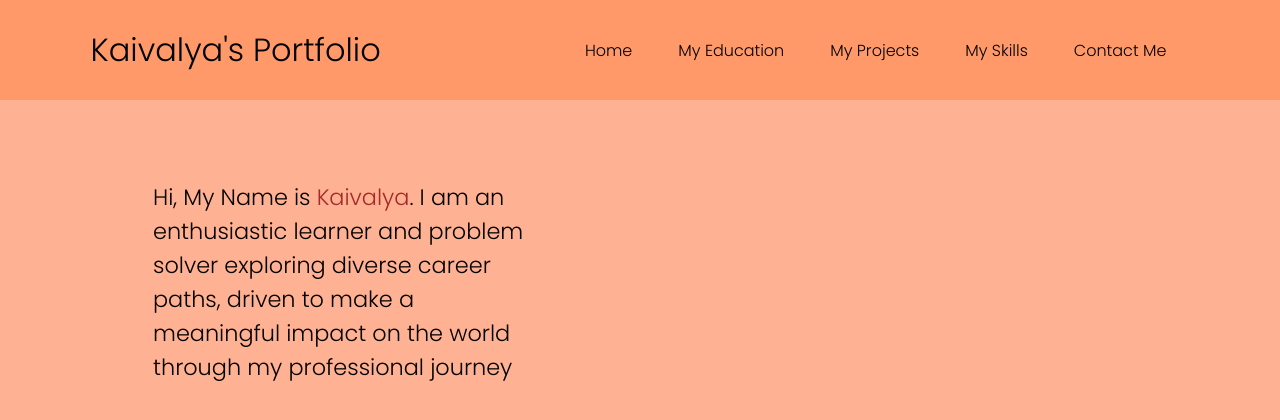
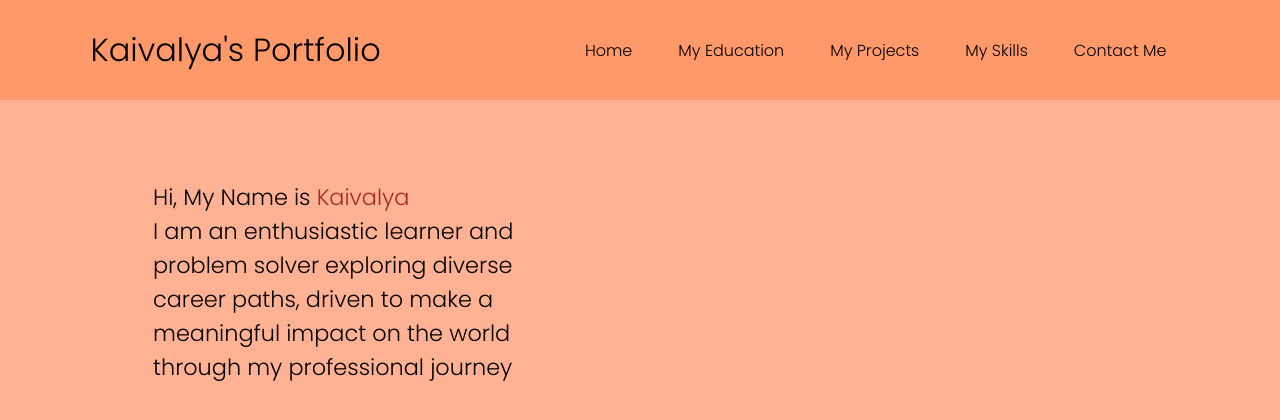
Before and after one commit to kaivalyakhairnar43/kaivalyakhairnar43.github.io, a plain HTML site: page index.html in a window 1280 px wide. Drawn offline with Linux system fonts and the light colour scheme.

Commit message:
Update index.html

```diff
--- a/index.html
+++ b/index.html
@@ -102,10 +102,10 @@
     <main>
         <section class="firstsection">
             <div class="leftsection">
-                <p>Hi, My Name is <span class="dark">Kaivalya</span>. I am an enthusiastic learner and problem solver
+                <p>Hi, My Name is <span class="dark">Kaivalya</span></p>
+                    <p>I am an enthusiastic learner and problem solver
                     exploring diverse career paths, driven to make a meaningful impact on the world through my
-                    professional journey
-                </p>
+                    professional journey</p>
             </div>
             <div class="rightsection">
                 <img src="Images/pdi.png" alt="">
```
